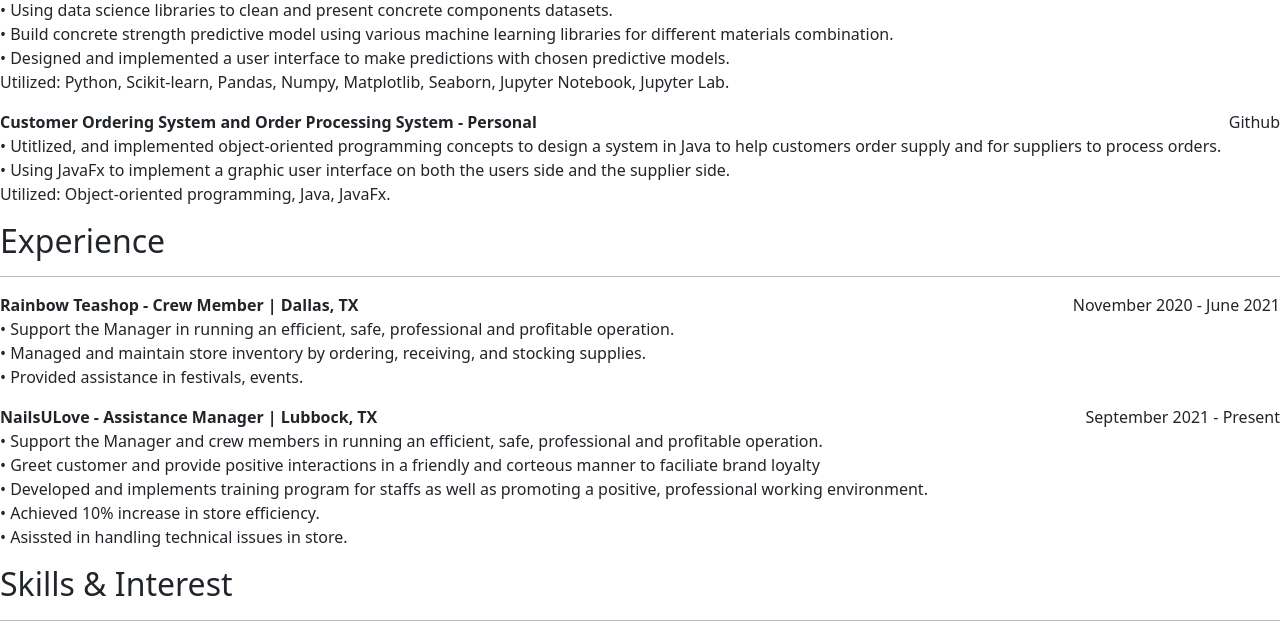
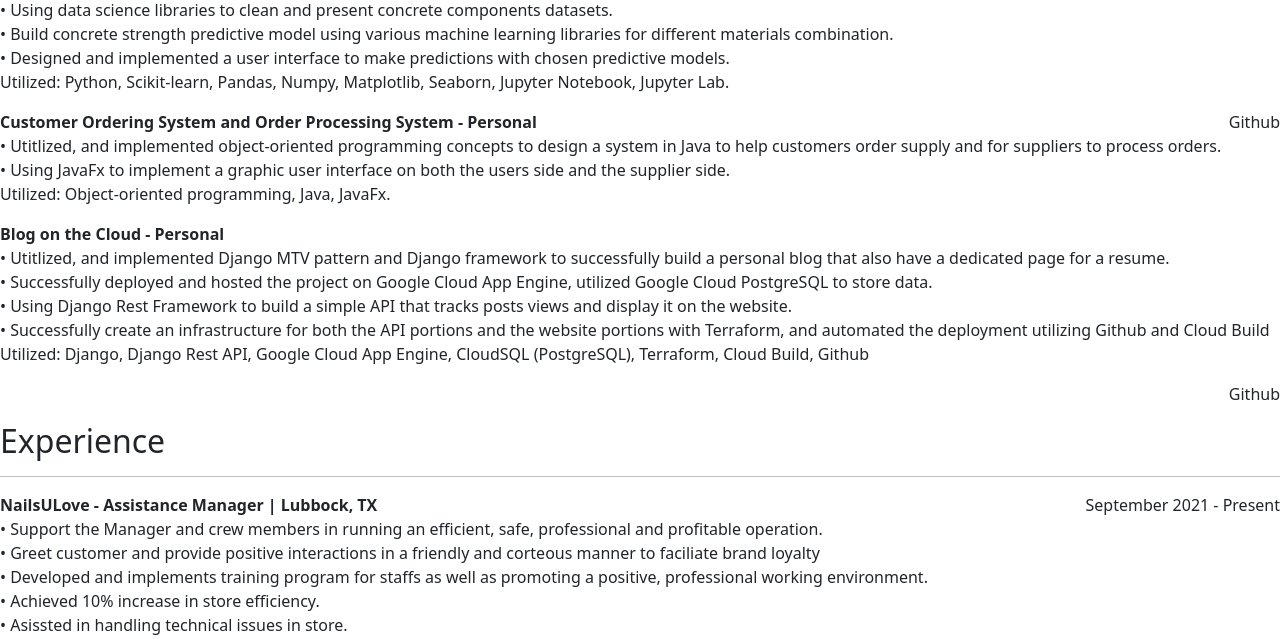
Before and after one commit to QuangHy-gh/cloudblog-appengine, a Django app: template templates/resume.html in a window 1280 px wide. Shown: the part 465-1104 px from the top of the page. Run offline with Django 4.2, Linux system fonts and the light colour scheme; the template is opened without the code that fills it, so the values that code supplies are empty.

Commit message:
edit resume.html

```diff
--- a/templates/resume.html
+++ b/templates/resume.html
@@ -85,23 +85,35 @@
         Github
     </p>
 </div>
+<div id="textbox">
+    <p class="alignleft">
+        <b>
+            Blog on the Cloud - Personal
+        </b>
+        <br>
+        • Utitlized, and implemented Django MTV pattern and Django framework to successfully build a personal blog
+        that also have a dedicated page for a resume.
+        <br>
+        • Successfully deployed and hosted the project on Google Cloud App Engine, utilized Google Cloud PostgreSQL to
+        store data.
+        <br>
+        • Using Django Rest Framework to build a simple API that tracks posts views and display it on the website.
+        <br>
+        • Successfully create an infrastructure for both the API portions and the website portions with Terraform, and
+        automated the deployment utilizing
+        Github and Cloud Build
+        <br>
+        Utilized: Django, Django Rest API, Google Cloud App Engine, CloudSQL (PostgreSQL), Terraform, Cloud Build,
+        Github
+        </br>
+    </p>
+    <p class="alignright">
+        Github
+    </p>
+</div>
 <div style="clear: both;"></div>
 <h2>Experience</h2>
 <hr>
-<div id="textbox">
-    <p class="alignleft">
-        <b>Rainbow Teashop - Crew Member | Dallas, TX</b>
-        <br>
-        • Support the Manager in running an efficient, safe, professional and profitable operation.
-        <br>
-        • Managed and maintain store inventory by ordering, receiving, and stocking supplies.
-        <br>
-        • Provided assistance in festivals, events.
-    </p>
-    <p class="alignright">
-        November 2020 - June 2021
-    </p>
-</div>
 <div style="clear: both;"></div>
 <div id="textbox">
     <p class="alignleft">
```
